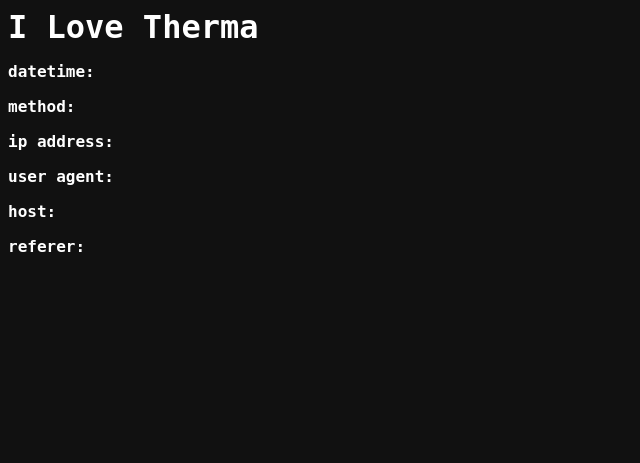
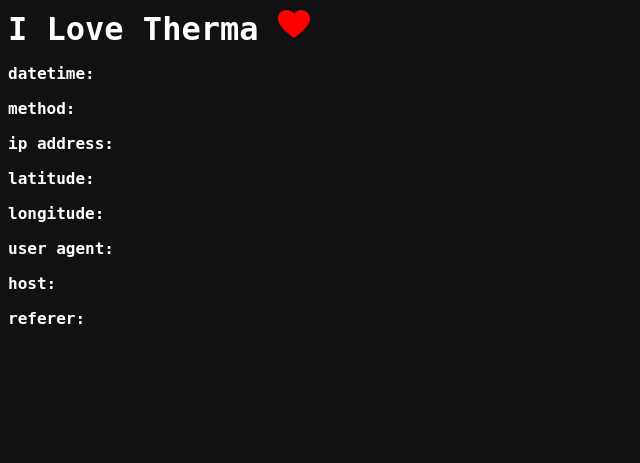
Before and after one commit to brandon-wallace/ilovetherma, a Flask app: template application/templates/main/index.html in a window 1280 px wide. Shown: the top 463 px of the page, without its empty margins (0-640 px from the left). Run offline with Flask 2, Linux system fonts and the light colour scheme; the template is opened without the code that fills it, so the values that code supplies are empty.

Commit message:
Add latitude longitude
Added a function to get latitude and longitude.

```diff
--- a/application/static/css/style.css
+++ b/application/static/css/style.css
@@ -24,3 +24,12 @@
     margin-top: auto;
     box-sizing: border-box;
 }
+
+img {
+    width: 100%;
+    height: auto;
+}
+
+.heart {
+    max-width: 32px;
+}
--- a/application/templates/layout.html
+++ b/application/templates/layout.html
@@ -22,7 +22,7 @@
 
     <header>
 
-      <h1>I Love Therma</h1>
+      <h1>I Love Therma <img class="heart" src="{{ url_for('static', filename='images/heart.png') }}" alt='red heart'></h1>
 
     </header>
 
--- a/application/templates/main/index.html
+++ b/application/templates/main/index.html
@@ -11,6 +11,8 @@
   <p>datetime: {{ now if now }}</p>
   <p>method: {{ method if method }}</p>
   <p>ip address: {{ ip_address if ip_address }}</p>
+  <p>latitude: {{ lat if lat }}</p>
+  <p>longitude: {{ lon if lon }}</p>
   <p>user agent: {{ user_agent if user_agent }}</p>
   <p>host: {{ host if host }}</p>
   <p>referer: {{ referer if referer }}</p>
```
Also changed, not shown: application/main/routes.py (+33 -13 lines), application/static/images/heart.png (added).
